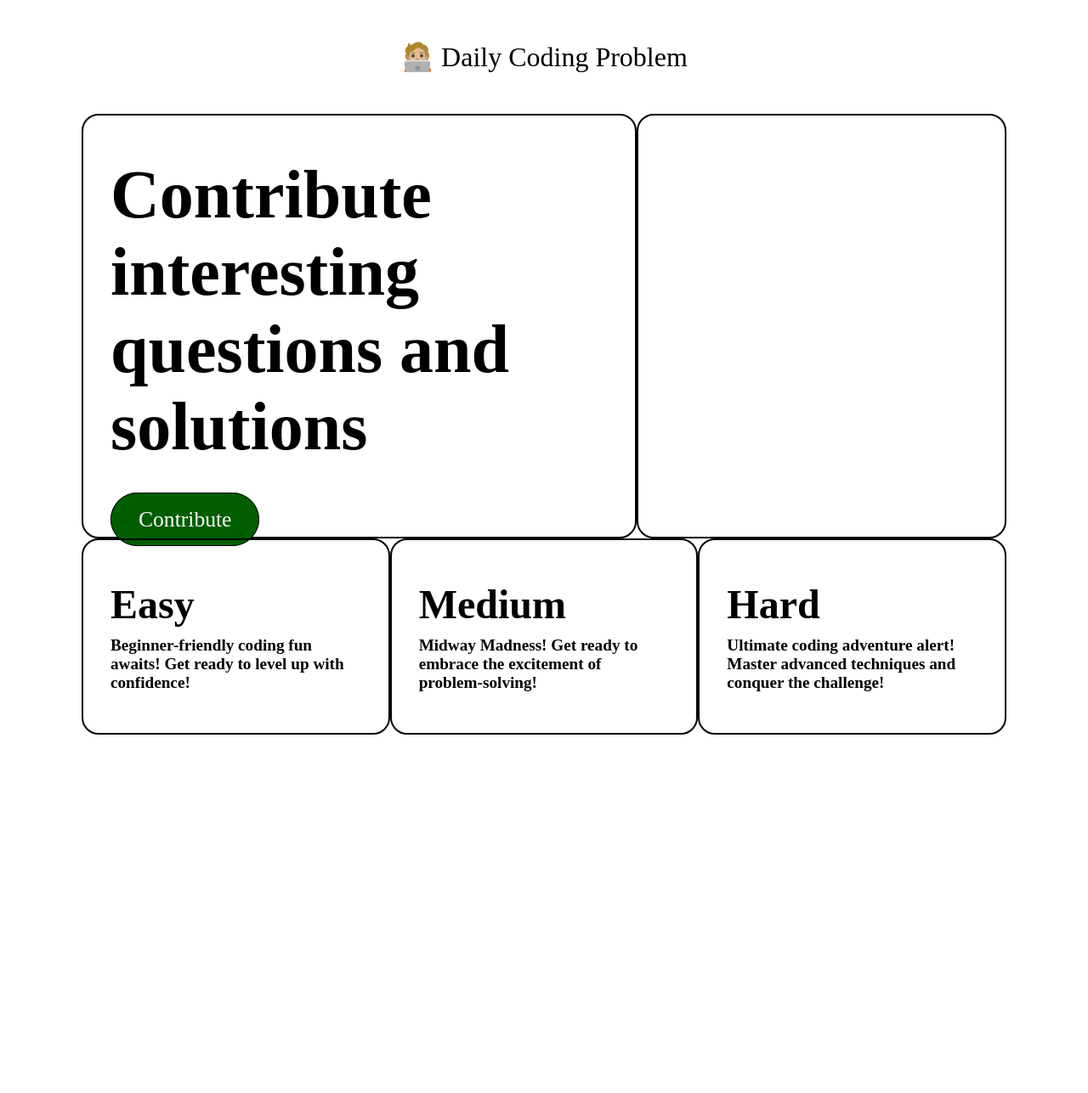
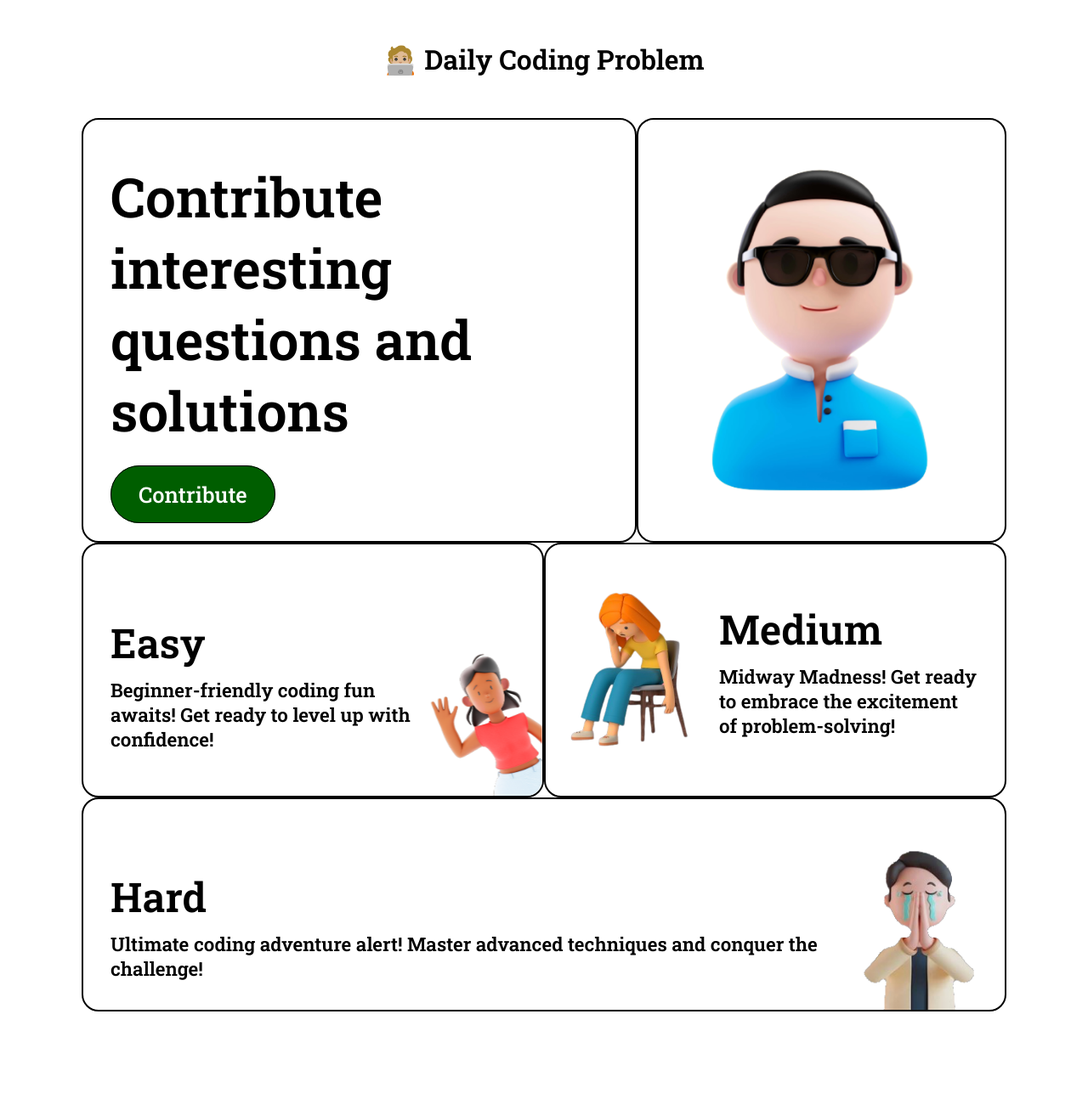
Before and after one commit to anasvemmully/Daily-Coding-Problem, a Jekyll site: the page built from index.md, in a window 1280 px wide. Shown: the whole page at 85% size. Built offline with Jekyll 4.4.1, drawn with Linux system fonts in a browser that asks for light colours; some web fonts are replaced; before the commit the page ends 1034 px from its top, so only the background shows below that.

Commit message:
jekyll: theme updated!

```diff
--- a/_layouts/default.html
+++ b/_layouts/default.html
@@ -22,7 +22,7 @@
         </div>
       </div>
       <div class="block-2">
-
+        <img src="/assets/images/happy avatar.png" alt="Happy face avatar">
       </div>
     </div>
     <div class="container-block container-block-second">
@@ -33,7 +33,7 @@
             Beginner-friendly coding fun awaits! Get ready to level up with confidence!
           </div>
         </div>
-        <div class="sub-block-bg"></div>
+        <img src="/assets/images/hi.png" alt="happy waving avatar" class="first-image" />
       </div>
       <div class="sub-block-medium">
         <div class="sub-block-wrap">
@@ -42,7 +42,7 @@
             Midway Madness! Get ready to embrace the excitement of problem-solving!
           </div>
         </div>
-        <div class="sub-block-bg"></div>
+        <img src="/assets/images/tired.png" alt="tensed avatar" class="second-image" />
       </div>
       <div class="sub-block-hard">
         <div class="sub-block-wrap">
@@ -52,9 +52,13 @@
             challenge!
           </div>
         </div>
-        <div class="sub-block-bg"></div>
+        <img src="/assets/images/cry.png" alt="crying avatar" class="third-image" />
       </div>
     </div>
+  </div>
+
+  <div class="footer">
+
   </div>
 </body>
 
--- a/_sass/base.scss
+++ b/_sass/base.scss
@@ -12,12 +12,12 @@ $dark: black;
     padding: 0;
     margin: 0;
     box-sizing: border-box;
-    // color: white ;
+    font-family: $RobotoSlab !important;
 }
 
 .container {
     color: black;
     background-color: white;
     margin: 0rem 6rem ;
-    height: 100vh; // need to change
+    // height: 100vh; // need to change
 }
--- /dev/null
+++ b/_sass/medias.scss
@@ -0,0 +1,486 @@
+/* iPads (landscape) ----------- */
+@media (max-width: 1281px) {
+
+    // @media screen and (min-width: 1024px) and (max-width : 1270px) {
+    .container {
+        .container-block-first {
+            .block-1 {
+                div {
+                    font-size: 4rem;
+                }
+            }
+        }
+
+    }
+}
+
+@media (max-width: 1100px) {
+    .container {
+        .container-block-first {
+            .block-1 {
+                div {
+                    font-size: 3.6rem;
+                }
+            }
+        }
+
+        .container-block-second {
+
+            .sub-block-easy,
+            .sub-block-medium,
+            .sub-block-hard {
+                .sub-block-content {
+                    font-size: 1.2rem;
+
+                }
+            }
+        }
+    }
+}
+
+@media (max-width: 960px) {
+    .container {
+        .container-block-first {
+            .block-1 {
+                div {
+                    font-size: 3rem;
+                }
+
+                .contribute {
+                    font-size: 1.4rem;
+                    padding: 0.6rem 1.6rem;
+
+                }
+            }
+
+            .block-1,
+            .block-2 {
+                height: 400px;
+            }
+        }
+
+        .container-block-second {
+
+            .sub-block-easy,
+            .sub-block-medium,
+            .sub-block-hard {
+                .sub-block-content {
+                    font-size: 1.2rem;
+                }
+            }
+
+            .sub-block-easy {
+                .sub-block-content {
+                    padding-bottom: 2rem;
+                }
+            }
+        }
+    }
+}
+
+@media (max-width: 834px) {
+    .container {
+        .container-block-first {
+            .block-1 {
+                div {
+                    font-size: 2.6rem;
+                }
+
+                .contribute {
+                    font-size: 1.4rem;
+                    padding: 0.6rem 1.6rem;
+
+                }
+            }
+
+            .block-1,
+            .block-2 {
+                height: 350px;
+            }
+        }
+
+        .container-block-second {
+
+            .sub-block-easy,
+            .sub-block-medium,
+            .sub-block-hard {
+                .sub-block-content {
+                    font-size: 1.2rem;
+                }
+            }
+
+            .sub-block-easy {
+                .sub-block-content {
+                    padding-bottom: 2rem;
+                }
+            }
+        }
+    }
+}
+
+@media (max-width: 775px) {
+    .container {
+        margin: 0rem 2rem;
+        margin-bottom: 4rem;
+
+        .container-block-first {
+            .block-1 {
+                div {
+                    font-size: 3rem;
+                }
+
+                .contribute {
+                    font-size: 1.4rem;
+                    padding: 0.6rem 1.6rem;
+
+                }
+            }
+
+            .block-1,
+            .block-2 {
+                height: 380px;
+            }
+        }
+    }
+}
+
+
+@media (max-width: 710px) {
+    .container {
+        margin: 0rem 2rem;
+        margin-bottom: 4rem;
+
+        .container-block-first {
+            flex-direction: column;
+
+            .block-1 {
+                width: 100%;
+                height: 300px;
+                padding: 1rem 2rem;
+                justify-content: center;
+                align-items: center;
+                gap: 1rem;
+
+                div {
+                    text-align: center;
+                    font-size: 3rem;
+                }
+
+                .contribute {
+                    font-size: 1.4rem;
+                    padding: 0.6rem 1.6rem;
+
+                }
+            }
+
+            .block-2 {
+                display: none;
+            }
+        }
+    }
+}
+
+@media (max-width: 690px) {
+    .container {
+        margin: 0rem 2rem;
+        margin-bottom: 4rem;
+
+        .container-block-first {
+            flex-direction: column;
+
+            .block-1 {
+                width: 100%;
+                height: 300px;
+                padding: 1rem 2rem;
+                justify-content: center;
+                align-items: center;
+                gap: 1rem;
+
+                div {
+                    text-align: center;
+                    font-size: 2.6rem;
+                }
+
+                .contribute {
+                    font-size: 1.4rem;
+                    padding: 0.6rem 1.6rem;
+
+                }
+            }
+
+            .block-2 {
+                display: none;
+            }
+        }
+
+        .container-block-second {
+
+            .sub-block-easy,
+            .sub-block-medium,
+            .sub-block-hard {
+                .sub-block-content {
+                    font-size: 1.2rem;
+                }
+            }
+
+            .sub-block-easy {
+                .sub-block-content {
+                    padding-bottom: 2rem;
+                }
+            }
+
+            .sub-block-hard {
+                .sub-block-content {
+                    padding-bottom: 2rem;
+                }
+            }
+        }
+    }
+}
+
+
+
+@media (max-width: 564px) {
+    .container {
+        margin: 0rem 2rem;
+        margin-bottom: 4rem;
+
+        .container-block-first {
+            flex-direction: column;
+
+            .block-1 {
+                width: 100%;
+                height: 250px;
+                padding: 1rem 2rem;
+                justify-content: center;
+                align-items: center;
+                gap: 1rem;
+
+                div {
+                    text-align: center;
+                    font-size: 2rem;
+                }
+
+                .contribute {
+                    font-size: 1.4rem;
+                    padding: 0.6rem 1.6rem;
+
+                }
+            }
+
+            .block-2 {
+                display: none;
+            }
+        }
+
+        .container-block-second {
+
+            .sub-block-easy,
+            .sub-block-medium,
+            .sub-block-hard {
+                gap: 0rem;
+                width: 100%;
+
+                .sub-block-content {
+                    font-size: 1rem;
+                }
+            }
+        }
+
+    }
+}
+
+@media (max-width: 513px) {
+    .container {
+        margin: 0rem 2rem;
+        margin-bottom: 4rem;
+
+        .container-block-first {
+            flex-direction: column;
+
+            .block-1 {
+                width: 100%;
+                height: 250px;
+                padding: 1rem 2rem;
+                justify-content: center;
+                align-items: center;
+                gap: 1rem;
+
+                div {
+                    text-align: center;
+                    font-size: 2rem;
+                }
+
+                .contribute {
+                    font-size: 1.4rem;
+                    padding: 0.6rem 1.6rem;
+
+                }
+            }
+
+            .block-2 {
+                display: none;
+            }
+        }
+
+        .container-block-second {
+
+            .sub-block-easy,
+            .sub-block-medium,
+            .sub-block-hard {
+                gap: 0rem;
+                width: 100%;
+            }
+        }
+
+    }
+}
+
+
+@media (max-width: 400px) {
+
+    .container {
+        margin: 0rem 1rem !important;
+
+    }
+
+    .nav {
+        margin: 2rem 0rem;
+
+        .nav-title {
+            font-size: 1.2rem;
+        }
+    }
+
+    .container {
+        margin: 0rem 2rem;
+        margin-bottom: 4rem;
+
+        .container-block-first {
+            flex-direction: column;
+
+            .block-1 {
+                width: 100%;
+                height: 300px;
+                padding: 1rem 2rem;
+                justify-content: center;
+                align-items: center;
+                gap: 1rem;
+
+                div {
+                    text-align: center;
+                    font-size: 2rem;
+                }
+
+                .contribute {
+                    font-size: 1rem;
+                    padding: 0.4rem 1rem;
+
+                }
+            }
+
+            .block-2 {
+                display: none;
+            }
+        }
+
+        .container-block-second {
+
+            .sub-block-easy,
+            .sub-block-medium,
+            .sub-block-hard {
+                gap: 0rem;
+                width: 100%;
+            }
+
+            .sub-block-medium {
+                padding: 3rem 2rem 3rem 1rem;
+
+
+                .second-image {
+                    height: 150px;
+                }
+            }
+
+            .sub-block-hard {
+                .sub-block-wrap {
+                    padding-bottom: 3rem;
+                }
+            }
+        }
+    }
+}
+
+/* iPads (portrait) ----------- */
+// @media screen and (min-width: 768px) and (max-width : 1024px) {
+//     .block-1 {
+//         div {
+//             font-size: 3rem;
+//         }
+//     }
+// }
+
+/* Smartphones (landscape) ----------- */
+// @media screen and (min-width: 640px) and (max-width : 768px) {}
+
+/* Big smartphones (portrait) (ie: Galaxy 3 has 360)*/
+// @media screen and (min-width: 321px) and (max-width : 640px) {}
+
+/* Smartphones (portrait) (ie: Galaxy 1) */
+// @media screen and (max-width : 321px) {}
+
+
+
+
+
+
+
+
+
+
+
+
+
+
+
+
+
+
+
+
+
+
+//  /* Media Query for Mobile Devices */
+//  @media (max-width: 480px) {
+//     body {
+//         background-color: red;
+//     }
+// }
+
+// /* Media Query for low resolution  Tablets, Ipads */
+// @media (min-width: 481px) and (max-width: 767px) {
+//     body {
+//         background-color: yellow;
+//     }
+// }
+
+// /* Media Query for Tablets Ipads portrait mode */
+// @media (min-width: 768px) and (max-width: 1024px){
+//     body {
+//         background-color: blue;
+//     }
+// }
+
+// /* Media Query for Laptops and Desktops */
+// @media (min-width: 1025px) and (max-width: 1280px){
+//     body {
+//         background-color: green;
+//     }
+// }
+
+// /* Media Query for Large screens */
+// @media (min-width: 1281px) {
+//     body {
+//         background-color: white;
+//     }
+// }
--- a/_sass/navigation.scss
+++ b/_sass/navigation.scss
@@ -8,6 +8,7 @@
     .nav-title {
         font-family: $Caprasimo;
         font-size: 2rem;
+        font-weight: bolder;
         // color: white;
     }
 
--- a/assets/css/styles.scss
+++ b/assets/css/styles.scss
@@ -5,17 +5,20 @@
 
 .container {
 
+    margin-bottom: 6rem;
+
     .container-block {
         display: flex;
     }
 
-    .container-block.container-block-first {
+    .container-block-first {
 
         flex-direction: row;
 
         .block-1,
         .block-2 {
             // font-family: $RobotoSlab;
+            // flex-grow: 1;
             border-radius: 20px;
             border: 2px solid black;
             height: 500px;
@@ -30,7 +33,7 @@
 
             div {
                 color: black;
-                font-size: 5rem;
+                font-size: 4.2rem;
                 font-weight: bold;
 
             }
@@ -47,16 +50,26 @@
                 border-radius: 100px;
                 padding: 1rem 2rem;
             }
+
         }
 
         .block-2 {
+            display: flex;
             width: 40%;
+            justify-content: center;
+            align-items: center;
+
+            img {
+                width: 100%;
+                animation: floating 2.5s infinite ease-in-out;
+            }
         }
     }
 
-    .container-block.container-block-second {
+    .container-block-second {
 
         flex-direction: row;
+        flex-wrap: wrap;
 
         .sub-block-head {
             font-size: 3rem;
@@ -68,13 +81,16 @@
         .sub-block-hard {
             border: 2px solid black;
             border-radius: 20px;
-            padding: 3rem 2rem;
             flex-grow: 1;
+            gap: 1rem;
+            display: flex;
+            justify-content: center;
+            align-items: center;
 
             .sub-block-content {
                 margin-top: 10px;
                 font-weight: bold;
-                font-size: 1.2rem;
+                font-size: 1.4rem;
             }
 
             .sub-block-wrap {
@@ -82,21 +98,58 @@
                 flex-direction: column;
             }
 
-            .sub-block-bg {
+
+        }
+
+        .sub-block-easy {
+            flex-basis: 100px;
+            padding: 2rem 0rem 0rem 2rem;
+            flex-direction: row;
+
+            .first-image {
+
+                align-self: flex-end;
+                transform: rotateY(180deg);
+                height: 200px;
+                border-radius: 18px;
 
             }
         }
 
-        .sub-block-easy {
+        .sub-block-medium {
+            padding: 3rem 2rem 3rem 1rem;
             flex-basis: 100px;
-        }
+            flex-direction: row-reverse;
 
-        .sub-block-medium {
-            flex-basis: 100px;
+            .second-image {
+                height: 200px;
+            }
+
         }
 
         .sub-block-hard {
+            padding: 3rem 0rem 0rem 2rem;
             flex-basis: 100px;
+            flex-direction: row;
+            justify-content: center;
+            align-items: center;
+
+            .third-image {
+                align-self: flex-end;
+                height: 200px;
+            }
         }
     }
 }
+
+.footer {
+    margin-top: 2rem;
+}
+
+@keyframes floating {
+    0% { transform: translate(0,  0px); }
+    50%  { transform: translate(0, 15px); }
+    100%   { transform: translate(0, -0px); }
+}
+
+@import "medias";
```
Also changed, not shown: assets/images/avatar cry.png (added), assets/images/avatar.jpg (deleted), assets/images/cry.png (added), assets/images/happy avatar.png (added), assets/images/hi.png (added), assets/images/tired.png (added).
